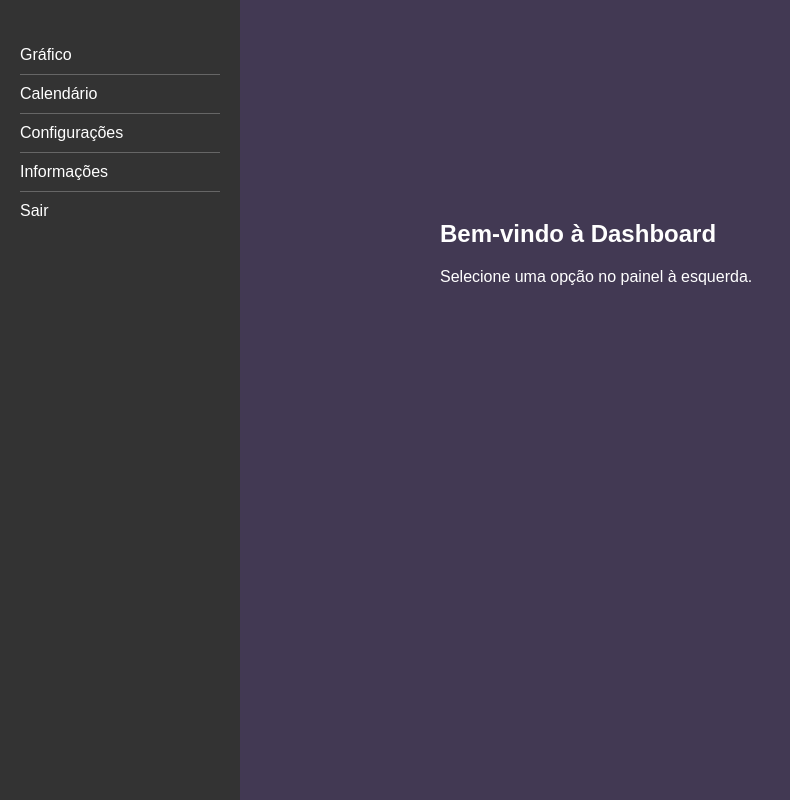
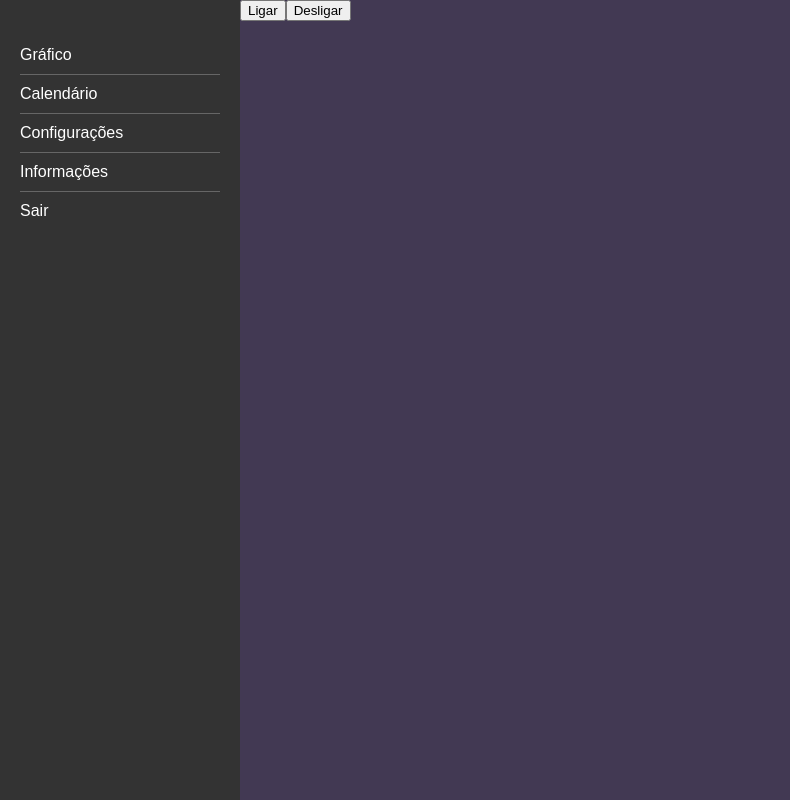
Before and after one commit to FelRochaBR/Arduino, a PHP site: page /sistema.php in a window 1280 px wide. Shown: the whole page, without its empty margins (0-790 px from the left). Run offline with PHP 8.4, Linux system fonts and the light colour scheme.

Commit message:
Botão de ligar e desligar, inseridos na tela sistema.php . Felipe Rocha

```diff
--- a/main/PHP_files/sistema.php
+++ b/main/PHP_files/sistema.php
@@ -60,11 +60,14 @@
                 <li><a href="introducao.php">Sair</a></li>
             </ul>
         </div>
-        <div class="container">
-            <!-- Conteúdo da dashboard vai aqui -->
-            <h2>Bem-vindo à Dashboard</h2>
-            <p>Selecione uma opção no painel à esquerda.</p>
-        </div>
+
+        <form action="#" method="POST">
+        <input class="inputSubmit" type="submit" name="submit" value="Ligar">
+    </form>
+        <form action="#" method="POST">
+        <input class="inputSubmit" type="submit" name="submit" value="Desligar">
+    </form>
+
     </div>
 </body>
 </html>
```
